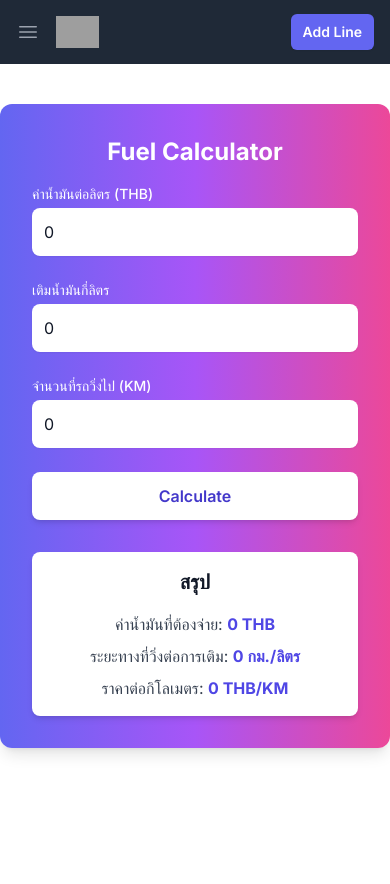
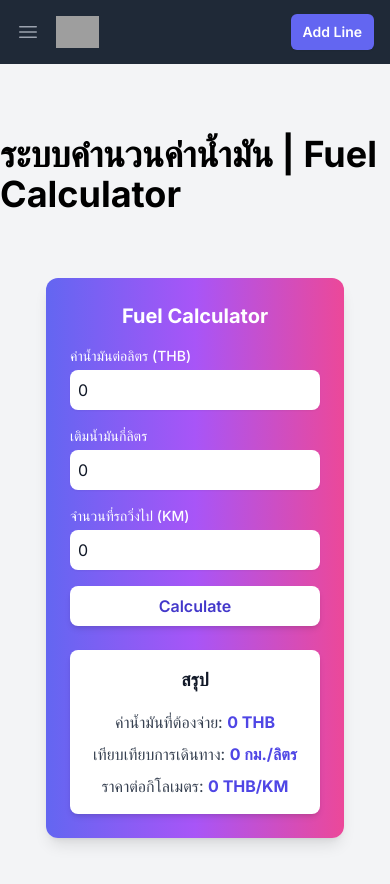
Before and after one commit to nconnect-th/next-fuel-calculator, a Next.js app: page / in a window 390 px wide. Shown: the top 884 px of the page. Before the commit the page ends 844 px from the top, so only its background shows below. Built offline with nearby package versions, Linux system fonts and the light colour scheme; grey boxes are pictures that could not be loaded.

Commit message:
Update page

```diff
--- a/app/page.tsx
+++ b/app/page.tsx
@@ -3,13 +3,13 @@
 import { useState } from 'react';
 import '../styles/globals.css';
 
-export default function FuelCalculator() {
+export default function Page() {
   const [fuelPerLiter, setFuelPerLiter] = useState<number>(0);
   const [maxLiters, setMaxLiters] = useState<number>(0);
   const [rangeKm, setRangeKm] = useState<number>(0);
   const [totalCost, setTotalCost] = useState<number>(0);
   const [rangePerLiter, setRangePerLiter] = useState<number>(0);
-  const [thbPerKm, setThbPerKm] = useState<number>(0); // เพิ่มสถานะสำหรับ THB Per KM
+  const [thbPerKm, setThbPerKm] = useState<number>(0);
 
   const calculate = () => {
     const cost = fuelPerLiter * maxLiters;
@@ -18,14 +18,16 @@ export default function FuelCalculator() {
 
     setTotalCost(parseFloat(cost.toFixed(2)));
     setRangePerLiter(parseFloat(range.toFixed(2)));
-    setThbPerKm(parseFloat(thbPerKm.toFixed(2))); // อัพเดตสถานะ THB Per KM
+    setThbPerKm(parseFloat(thbPerKm.toFixed(2)));
   };
 
   return (
-    <div className="max-w-lg mx-auto mt-10 p-8 bg-gradient-to-r from-indigo-500 via-purple-500 to-pink-500 rounded-xl shadow-lg text-white">
-      <h2 className="text-2xl font-bold text-center mb-4">Fuel Calculator</h2>
+    <div className="flex flex-col items-center justify-center min-h-screen bg-gray-100 py-4">
+      <h1 className="text-4xl font-bold mb-6">ระบบคำนวนค่าน้ำมัน | Fuel Calculator</h1>
+      <div className="max-w-lg mx-auto mt-10 p-6 md:p-8 bg-gradient-to-r from-indigo-500 via-purple-500 to-pink-500 rounded-xl shadow-lg text-white">
+        <h2 className="text-xl md:text-2xl font-bold text-center mb-4">Fuel Calculator</h2>
 
-      <form className="space-y-6">
+        <form className="space-y-4 md:space-y-6">
           <div>
             <label htmlFor="fuelPerLiter" className="block text-sm font-medium">
               ค่าน้ำมันต่อลิตร (THB)
@@ -35,7 +37,7 @@ export default function FuelCalculator() {
               type="number"
               value={fuelPerLiter}
               onChange={(e) => setFuelPerLiter(parseFloat(e.target.value))}
-            className="mt-1 block w-full rounded-lg border-0 p-3 bg-white text-gray-900 shadow-sm focus:ring-2 focus:ring-offset-2 focus:ring-indigo-500 focus:outline-none"
+              className="mt-1 block w-full rounded-lg border-0 p-2 md:p-3 bg-white text-gray-900 shadow-sm focus:ring-2 focus:ring-offset-2 focus:ring-indigo-500 focus:outline-none"
               placeholder="Enter fuel price per liter"
             />
           </div>
@@ -49,7 +51,7 @@ export default function FuelCalculator() {
               type="number"
               value={maxLiters}
               onChange={(e) => setMaxLiters(parseFloat(e.target.value))}
-            className="mt-1 block w-full rounded-lg border-0 p-3 bg-white text-gray-900 shadow-sm focus:ring-2 focus:ring-offset-2 focus:ring-indigo-500 focus:outline-none"
+              className="mt-1 block w-full rounded-lg border-0 p-2 md:p-3 bg-white text-gray-900 shadow-sm focus:ring-2 focus:ring-offset-2 focus:ring-indigo-500 focus:outline-none"
               placeholder="Enter maximum liters"
             />
           </div>
@@ -63,7 +65,7 @@ export default function FuelCalculator() {
               type="number"
               value={rangeKm}
               onChange={(e) => setRangeKm(parseFloat(e.target.value))}
-            className="mt-1 block w-full rounded-lg border-0 p-3 bg-white text-gray-900 shadow-sm focus:ring-2 focus:ring-offset-2 focus:ring-indigo-500 focus:outline-none"
+              className="mt-1 block w-full rounded-lg border-0 p-2 md:p-3 bg-white text-gray-900 shadow-sm focus:ring-2 focus:ring-offset-2 focus:ring-indigo-500 focus:outline-none"
               placeholder="Enter range in kilometers"
             />
           </div>
@@ -72,18 +74,25 @@ export default function FuelCalculator() {
             <button
               type="button"
               onClick={calculate}
-            className="w-full py-3 px-4 bg-white text-indigo-700 font-semibold rounded-lg shadow-md hover:bg-indigo-50 focus:outline-none focus:ring-2 focus:ring-offset-2 focus:ring-indigo-500"
+              className="w-full py-2 md:py-3 px-4 bg-white text-indigo-700 font-semibold rounded-lg shadow-md hover:bg-indigo-50 focus:outline-none focus:ring-2 focus:ring-offset-2 focus:ring-indigo-500"
             >
               Calculate
             </button>
           </div>
         </form>
 
-      <div className="mt-8 p-4 bg-white text-gray-900 rounded-lg shadow-md">
-        <h3 className="text-xl font-semibold text-center">สรุป</h3>
-        <p className="mt-4 text-center text-gray-700">ค่าน้ำมันที่ต้องจ่าย: <strong className="text-indigo-600">{totalCost} THB</strong></p>
-        <p className="mt-2 text-center text-gray-700">ระยะทางที่วิ่งต่อการเติม: <strong className="text-indigo-600">{rangePerLiter} กม./ลิตร</strong></p>
-        <p className="mt-2 text-center text-gray-700">ราคาต่อกิโลเมตร: <strong className="text-indigo-600">{thbPerKm} THB/KM</strong></p> {/* แสดงผล THB Per KM */}
+        <div className="mt-6 md:mt-8 p-4 md:p-6 bg-white text-gray-900 rounded-lg shadow-md">
+          <h3 className="text-lg md:text-xl font-semibold text-center">สรุป</h3>
+          <p className="mt-4 text-center text-gray-700">
+            ค่าน้ำมันที่ต้องจ่าย: <strong className="text-indigo-600">{totalCost} THB</strong>
+          </p>
+          <p className="mt-2 text-center text-gray-700">
+            เทียบเทียบการเดินทาง: <strong className="text-indigo-600">{rangePerLiter} กม./ลิตร</strong>
+          </p>
+          <p className="mt-2 text-center text-gray-700">
+            ราคาต่อกิโลเมตร: <strong className="text-indigo-600">{thbPerKm} THB/KM</strong>
+          </p>
+        </div>
       </div>
     </div>
   );
```
Lines whose indentation alone changed are shown as unchanged.
